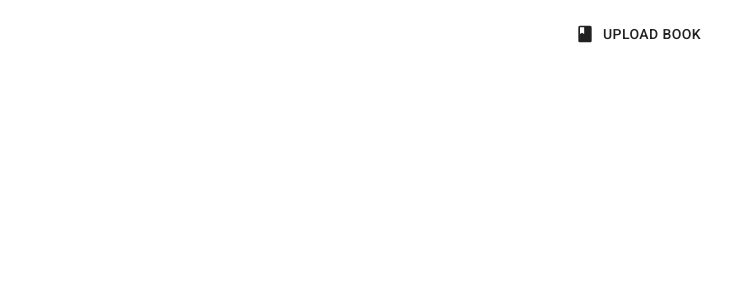
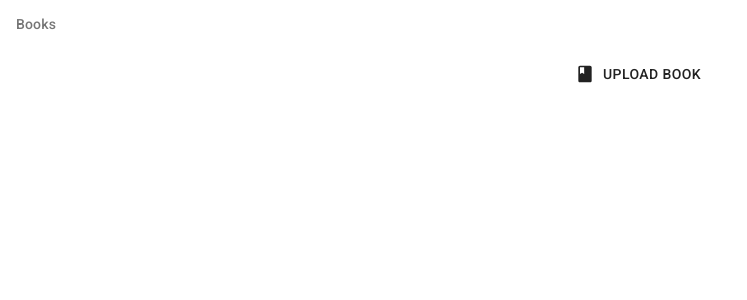
Before and after one commit to bludnic/govorilka, a Next.js app: page / in a window 1280 px wide. Shown: the top 300 px of the page, without its empty margins (0-747 px from the left). Built offline with nearby package versions, Linux system fonts and the light colour scheme.

Commit message:
fix(books): add subheader

```diff
--- a/pages/index.tsx
+++ b/pages/index.tsx
@@ -4,6 +4,7 @@ import Button from '@material-ui/core/Button';
 import List from '@material-ui/core/List';
 import ListItem from '@material-ui/core/ListItem';
 import ListItemText from '@material-ui/core/ListItemText';
+import ListSubheader from '@material-ui/core/ListSubheader';
 import { NextPage } from 'next';
 import { makeStyles } from '@material-ui/core/styles';
 import { useRouter } from 'next/router';
@@ -42,7 +43,13 @@ const Index: NextPage<Props> = (props) => {
 
     return (
         <div className={classes.root}>
-            <List>
+            <List
+                subheader={
+                    <ListSubheader component="div">
+                        Books
+                    </ListSubheader>
+                }
+            >
                 {books.map((book) => (
                     <ListItem
                         onClick={() => openBook(book.id)}
```
